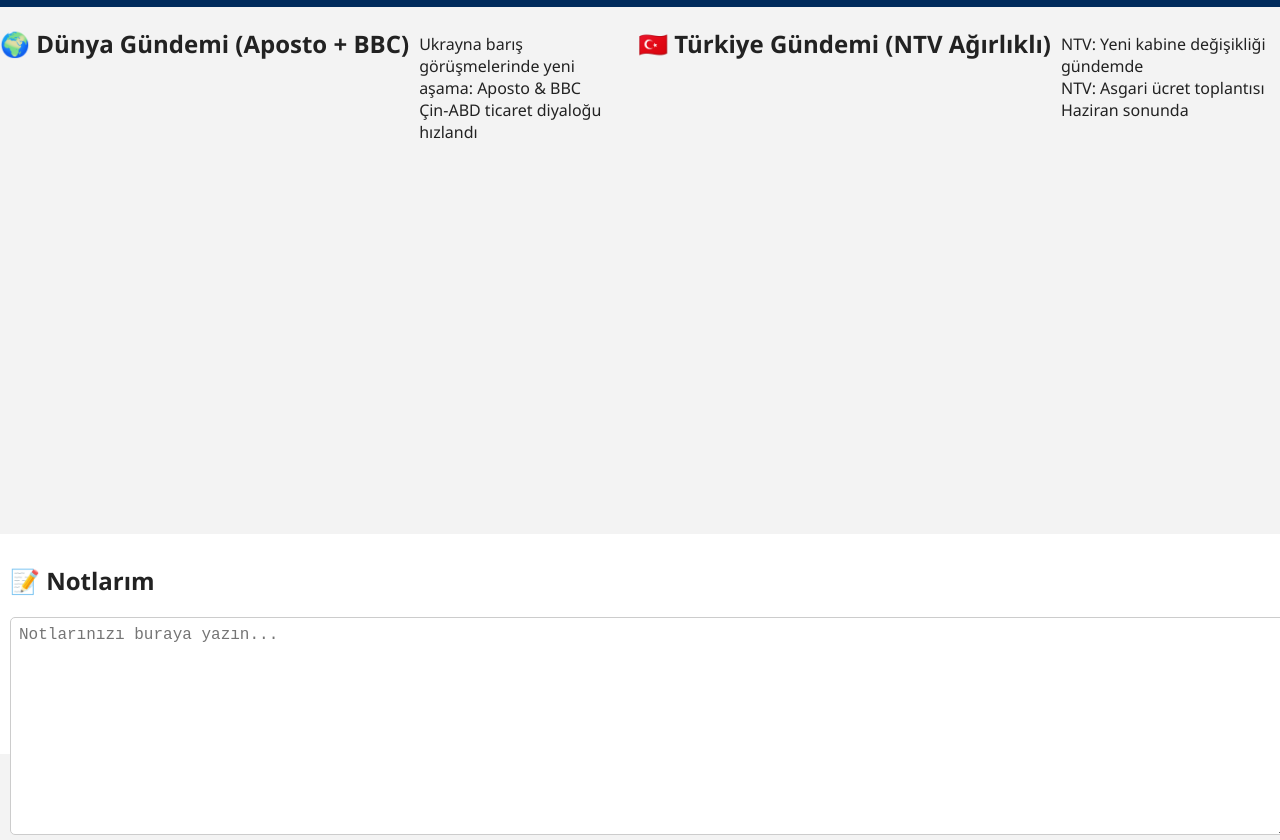
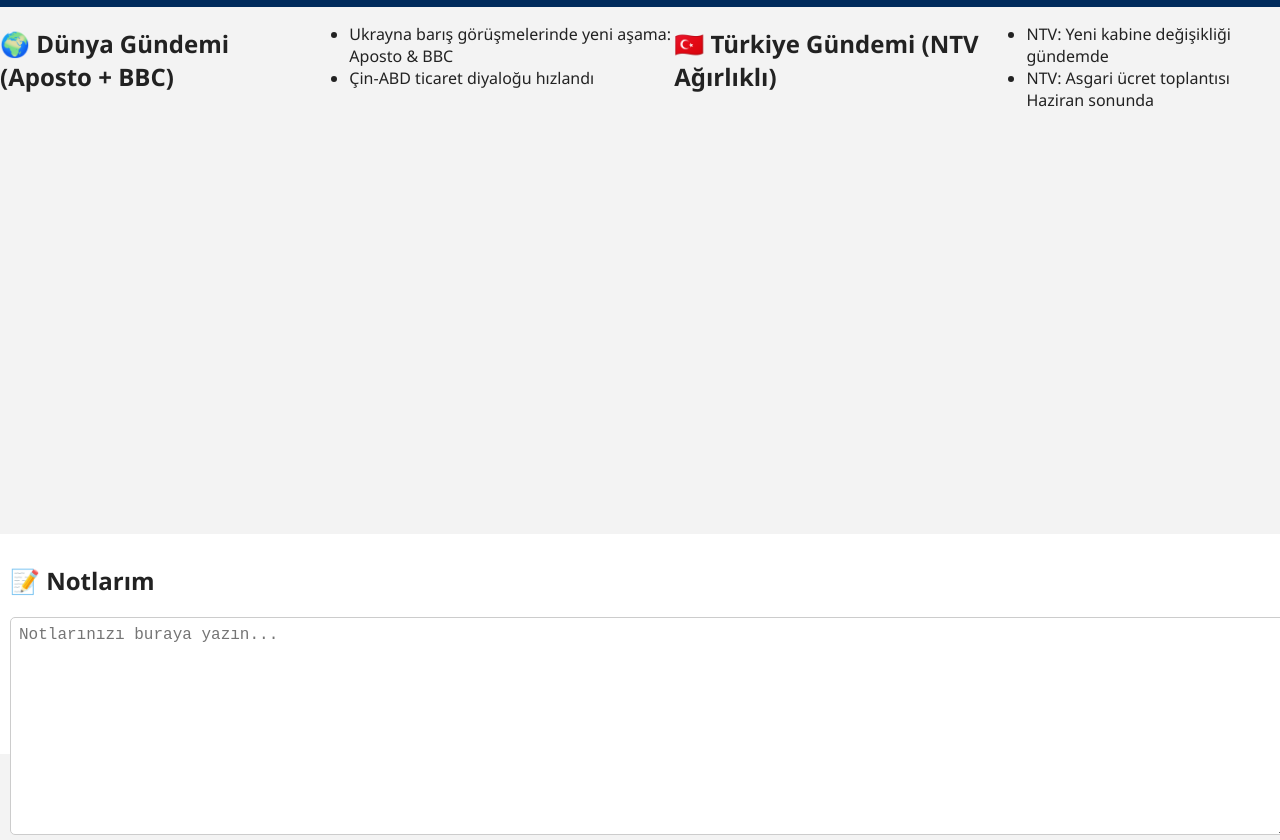
Before and after one commit to ogunkartal/m22-haber-ekrani, a plain HTML site: page index.html in a window 1280 px wide. Shown: the part 46-886 px from the top of the page. Drawn offline with Linux system fonts and the light colour scheme.

Commit message:
Update style.css

```diff
--- a/style.css
+++ b/style.css
@@ -1,4 +1,3 @@
-
 body {
     margin: 0;
     padding: 0;
@@ -23,13 +22,15 @@ body {
     flex: 1;
     display: flex;
     flex-direction: row;
-    overflow: auto;
+    overflow: hidden;
 }
 
-.news-section > div, .news-section > ul {
+.news-box {
     flex: 1;
-    padding: 10px;
+    padding: 15px;
     overflow-y: auto;
+    box-sizing: border-box;
+    word-wrap: break-word;
 }
 
 .notes-section {
```
